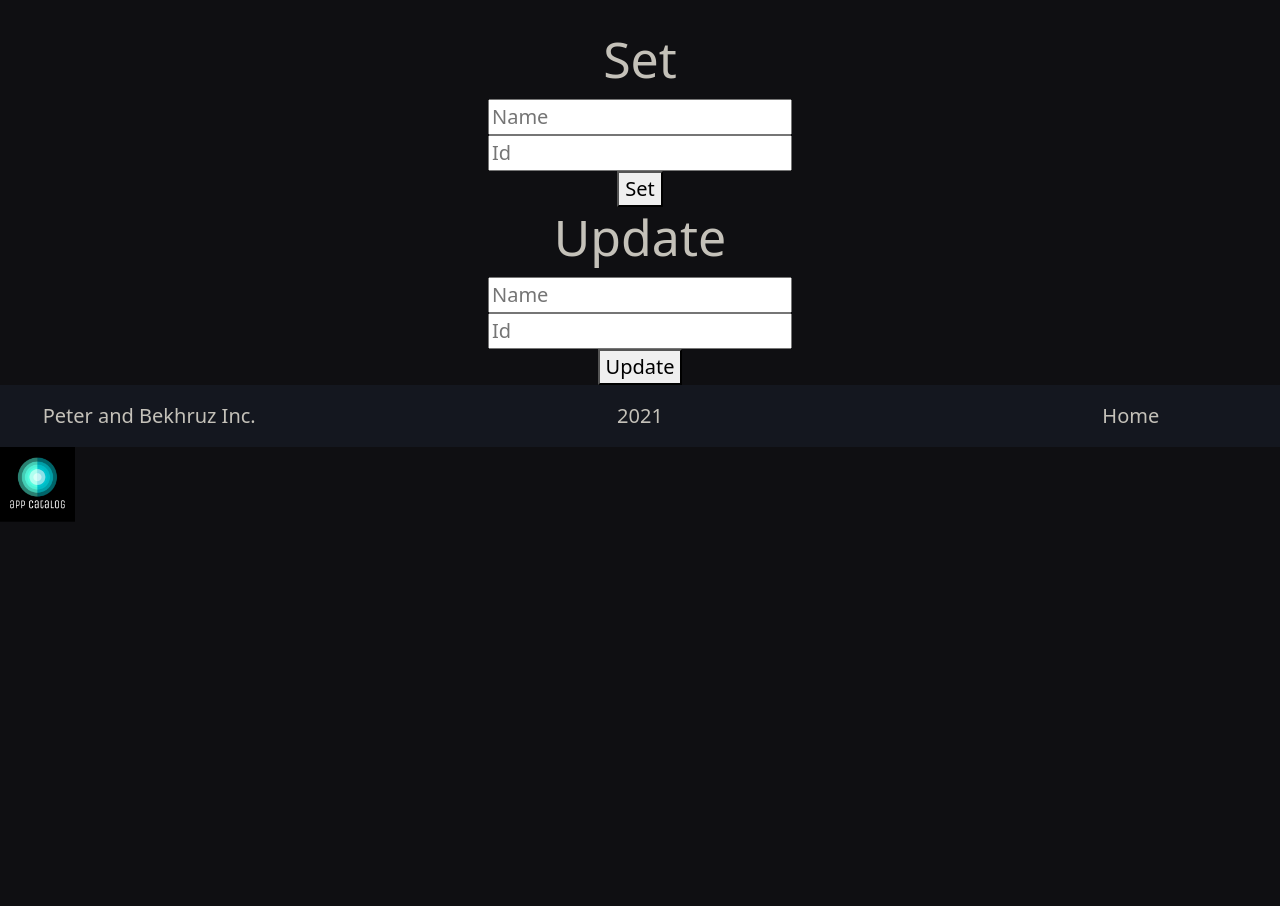
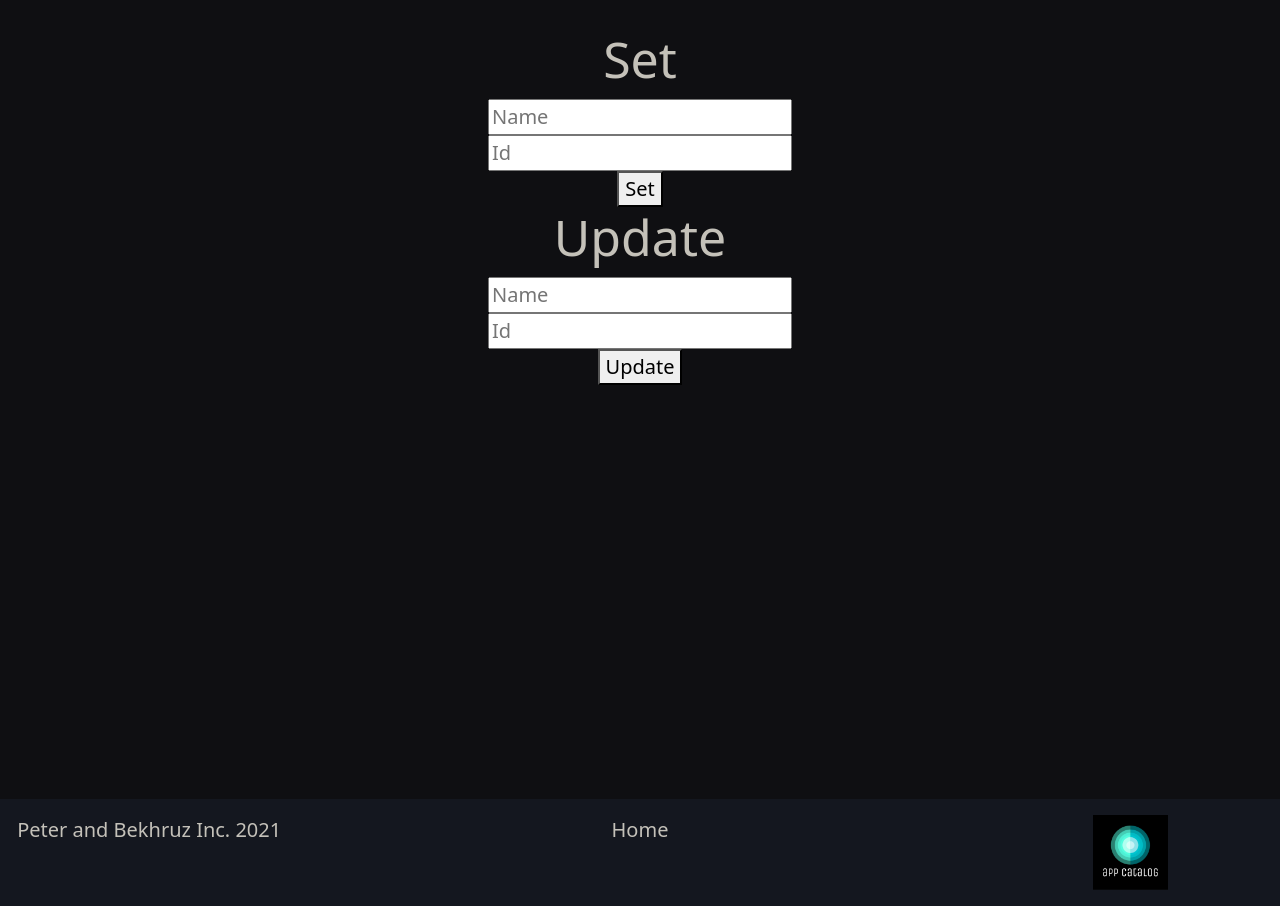
Before and after one commit to Potriashka/AppCatalog, a Flask app: page / in a window 1280 px wide. Shown: the part 84-990 px from the top of the page. Before the commit the page ends 606 px from the top, so only its background shows below. Run offline with Flask 2, Linux system fonts and the light colour scheme; some libraries are stand-ins or nearby versions.

Commit message:
updated base.html

```diff
--- a/templates/base.html
+++ b/templates/base.html
@@ -68,15 +68,22 @@
                 </div>
             </div>
         </nav>
-        {% block body %}
-        <!--  body of the webpage  -->
-        {% endblock %}
+        <div id="page-container">
+            {% block body %}
+                <!--  body of the webpage  -->
+            {% endblock %}
+        </div>
         <!--  the footer of the webpage  -->
-        <div id="footer">
-            <span class="a">Peter and Bekhruz Inc.</span>
-            <span class="a">2021</span>
-            <span class="b"><a class='b' href="/">Home</a></span>
-        </div>
-        <a href="/about" ><img class="img" src="{{url_for('static', filename='images/favicon.ico')}}" alt="logo" width="75" height="75"></a>
+        <footer id="footer">
+            <span>
+                <p class="a">Peter and Bekhruz Inc. 2021</p>
+            </span>
+            <span>
+                <a class="b" href="/">Home</a>
+            </span>
+            <span>
+                <a href="/about" ><img class="img" src="{{url_for('static', filename='images/favicon.ico')}}" alt="logo" width="75" height="75"></a>
+            </span>
+        </footer>
     </body>
 </html>
```
